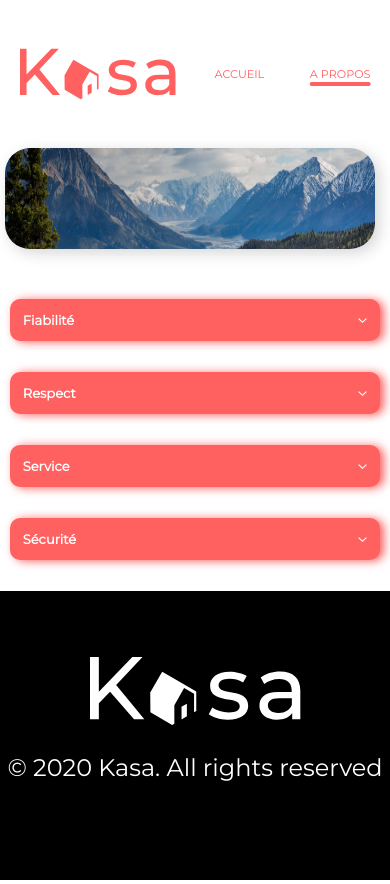
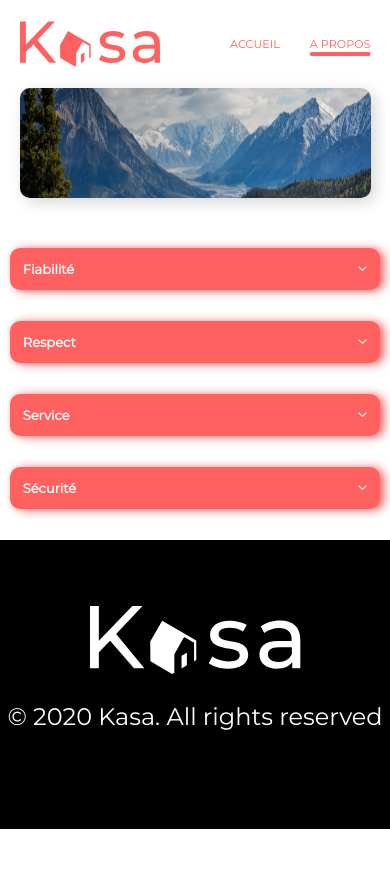
Before and after one commit to almoha73/P11_Kasa, a React (Create React App) app: page /about in a window 390 px wide. After the commit the page ends 854 px from the top, so only its background shows below. Built offline with nearby package versions, Linux system fonts and the light colour scheme.

Commit message:
fignolage

```diff
--- a/src/components/Accordion.js
+++ b/src/components/Accordion.js
@@ -8,23 +8,6 @@ const Accordion = ({ titre, content, large, numb }) => {
   const toggleAccordion = () => {
     setToggle(!toggle);
   };
-
-  let accordionRef = useRef();
-
-  useEffect(() => {
-    let handler = (e) => {
-      if(!accordionRef.current.contains(e.target)){
-        setToggle(false)
-      }
-
-    };
-    document.addEventListener("mousedown", handler)
-
-    return () =>{
-      document.removeEventListener("mousedown", handler)
-    }
-  })
-
 
   return (
 
--- a/src/components/Banner.js
+++ b/src/components/Banner.js
@@ -1,28 +1,18 @@
 import React from "react";
-import about from "../assets/img/about.jpg"
-import home from "../assets/img/home.jpg"
-const Banner = ({noText, text}) => {
+import about from "../assets/img/about.jpg";
+import home from "../assets/img/home.jpg";
+const Banner = ({text}) => {
 	return (
 		<div className="dark-title">
-      <div className="dark"></div>
 			<div className="title">
-        {
-          noText && (
 				<img src={about} alt="" />
-          )
-        }
-        {
-          text && (
+
+				{text && (
 					<>
 						<img src={home} alt="" />
 						<h1>Chez vous, partout et ailleurs</h1>
 					</>
-
-          )
-        }
-
-
-
+				)}
 			</div>
 		</div>
 	);
--- a/src/css/style.css
+++ b/src/css/style.css
@@ -3,24 +3,23 @@
   display: flex;
   justify-content: space-between;
   align-items: center;
-  width: 85vw;
-  margin-left: 7.5vw;
+  width: 90%;
+  margin-left: 5%;
   margin-top: 40px;
+}
+@media screen and (max-width: 600px) {
+  .navigation {
+    margin-top: 10px;
+  }
 }
 @media screen and (max-width: 900px) {
   .navigation svg {
-    width: 20vw;
+    width: 20%;
   }
 }
 @media screen and (max-width: 450px) {
   .navigation svg {
-    width: 40vw;
-  }
-}
-@media screen and (max-width: 900px) {
-  .navigation {
-    width: 90vw;
-    margin-left: 5vw;
+    width: 40%;
   }
 }
 .navigation ul {
@@ -31,18 +30,18 @@
 }
 @media screen and (max-width: 900px) {
   .navigation ul {
-    width: 30vw;
+    width: 30%;
   }
 }
 @media screen and (max-width: 600px) {
   .navigation ul {
-    width: 40vw;
+    width: 40%;
   }
 }
 @media screen and (max-width: 380px) {
   .navigation ul {
-    width: 42vw;
-    justify-content: space-evenly;
+    width: 42%;
+    justify-content: space-between;
   }
 }
 .navigation ul a {
@@ -98,13 +97,13 @@
 
 .dark-title {
   position: relative;
-  width: 100%;
+  width: 95%;
+  margin-left: 2.5%;
   height: 233px;
   margin-top: 40px;
 }
 @media screen and (max-width: 900px) {
   .dark-title {
-    width: 95%;
     display: flex;
     justify-content: center;
     align-items: center;
@@ -113,7 +112,10 @@
 }
 @media screen and (max-width: 450px) {
   .dark-title {
-    height: 12vh;
+    height: 13vh;
+    width: 90%;
+    margin-left: 5%;
+    margin-top: 10px;
   }
 }
 .dark-title .title {
@@ -121,8 +123,7 @@
   background: linear-gradient(240deg, rgba(255, 255, 255, 0) 0%, rgba(0, 0, 0, 0.3) 100%);
   border-radius: 25px;
   height: 100%;
-  width: 95vw;
-  margin-left: 2.5vw;
+  width: 100%;
   box-shadow: 4px 4px 15px 0px #d5d5d5;
   display: flex;
   justify-content: center;
@@ -131,6 +132,7 @@
 @media screen and (max-width: 450px) {
   .dark-title .title {
     justify-content: flex-start;
+    border-radius: 10px;
     width: 100%;
   }
 }
@@ -140,6 +142,11 @@
   width: 100%;
   height: 100%;
   z-index: -1;
+}
+@media screen and (max-width: 450px) {
+  .dark-title .title img {
+    border-radius: 10px;
+  }
 }
 .dark-title .title h1 {
   position: inherit;
@@ -152,14 +159,14 @@
 @media screen and (max-width: 450px) {
   .dark-title .title h1 {
     font-size: 7vw;
-    width: 65vw;
+    width: 75%;
   }
 }
 
 .gallery {
-  width: 85vw;
+  width: 95%;
   height: auto;
-  margin-left: 7.5vw;
+  margin-left: 2.5%;
   margin-top: 57px;
   margin-bottom: 57px;
   padding-top: 56px;
@@ -179,23 +186,29 @@
 }
 @media screen and (max-width: 450px) {
   .gallery {
-    width: 95vw;
-    margin-left: 0;
+    width: 90%;
+    margin-left: 5%;
+    padding-top: 0;
+    margin-top: 30px;
   }
 }
 .gallery .card {
   display: flex;
   flex-wrap: wrap;
-  width: 91%;
+  width: 100%;
   justify-content: space-between;
   align-items: center;
   list-style-type: none;
   gap: 56px;
 }
-@media screen and (max-width: 1050px) {
+@media screen and (max-width: 1210px) {
   .gallery .card {
-    width: 75vw;
     justify-content: center;
+  }
+}
+@media screen and (max-width: 450px) {
+  .gallery .card {
+    gap: 30px;
   }
 }
 .gallery .card .oneCard {
@@ -206,14 +219,13 @@
 }
 @media screen and (max-width: 1050px) {
   .gallery .card .oneCard {
-    width: 75vw;
     height: auto;
   }
 }
 @media screen and (max-width: 450px) {
   .gallery .card .oneCard {
-    height: 25vh;
-    width: 90vw;
+    height: 27vh;
+    width: 100%;
   }
 }
 .gallery .card .oneCard:hover {
@@ -275,12 +287,14 @@ footer p {
   display: flex;
   margin-top: 30px;
   height: auto;
-  width: 90%;
-  margin-left: 5%;
+  width: 95%;
+  margin-left: 2.5%;
 }
-@media screen and (max-width: 450px) {
+@media screen and (max-width: 600px) {
   .logement-title {
     flex-direction: column;
+    width: 90%;
+    margin-left: 5%;
   }
 }
 .logement-title .title-location {
@@ -319,12 +333,12 @@ footer p {
   width: 20%;
   height: unset;
 }
-@media screen and (max-width: 450px) {
+@media screen and (max-width: 600px) {
   .logement-title .host-rate {
     flex-direction: row-reverse;
     width: 100%;
     align-items: center;
-    margin-top: 20px;
+    margin-top: 10px;
   }
 }
 .logement-title .host-rate .host {
@@ -392,16 +406,18 @@ footer p {
 .accordion-bloc {
   display: flex;
   justify-content: space-between;
-  width: 85%;
-  margin-left: 7.5%;
+  width: 95%;
+  margin-left: 2.5%;
   margin-top: 50px;
-  gap: 20px;
+  gap: 76px;
 }
-@media screen and (max-width: 450px) {
+@media screen and (max-width: 600px) {
   .accordion-bloc {
     flex-direction: column;
-    width: 95%;
-    margin-left: 2.5%;
+    width: 90%;
+    margin-left: 5%;
+    gap: 0px;
+    margin-top: 20px;
   }
 }
 
@@ -470,6 +486,7 @@ footer p {
 @media screen and (max-width: 450px) {
   .slides-container {
     height: 25vh;
+    margin-top: 20px;
   }
 }
 .slides-container .slider {
--- a/src/pages/About.js
+++ b/src/pages/About.js
@@ -9,7 +9,7 @@ const About = ({ dataAbout }) => {
   return (
     <div className="page-about">
     <Navigation />
-    <Banner noText/>
+    <Banner />
     <main className="main-about">
       <div className="accordion-about">
         {dataAbout && (
--- a/src/scss/components/_caroussel.scss
+++ b/src/scss/components/_caroussel.scss
@@ -9,6 +9,7 @@
   height: 40vh;
   @media screen and (max-width: 450px){
     height: 25vh;
+    margin-top: 20px;
   }
   .slider {
     position: relative;
--- a/src/scss/components/_index.scss
+++ b/src/scss/components/_index.scss
@@ -1,7 +1,7 @@
 
 @forward 'navigation';
 @forward 'logo';
-@forward 'title';
+@forward 'banner';
 @forward 'gallery';
 @forward 'footer';
 @forward 'exploreDetails';
--- a/src/scss/components/_navigation.scss
+++ b/src/scss/components/_navigation.scss
@@ -4,35 +4,37 @@
   display: flex;
   justify-content: space-between;
   align-items: center;
-  width: 85vw;
-  margin-left: 7.5vw;
+  width: 90%;
+  margin-left: 5%;
   margin-top: 40px;
+  @media screen and (max-width: 600px){
+    margin-top: 10px;
+  }
   svg{
     @media screen and (max-width: 900px){
-      width: 20vw;
+      width: 20%;
     }
     @media screen and (max-width: 450px){
-      width: 40vw;
+      width: 40%;
+
+
     }
   }
-  @media screen and (max-width: 900px){
-    width: 90vw;
-    margin-left: 5vw;
-  }
+
   ul {
     width: 310px;
     justify-content: space-between;
     display: flex;
     list-style-type: none;
     @media screen and (max-width: 900px){
-      width: 30vw;
+      width: 30%;
     }
     @media screen and (max-width: 600px){
-      width: 40vw;
+      width: 40%;
     }
     @media screen and (max-width: 380px){
-      width: 42vw;
-      justify-content: space-evenly;
+      width: 42%;
+      justify-content: space-between;
     }
     a {
       text-decoration: none;
--- a/src/scss/components/_title.scss
+++ /dev/null
@@ -1,60 +0,0 @@
-@use "../abstracts";
-
-.dark-title {
-  position: relative;
-  width: 100%;
-  height: 233px;
-  margin-top: 40px;
-  @media screen and (max-width: 900px) {
-    width: 95%;
-    display: flex;
-    justify-content: center;
-    align-items: center;
-    height: 15vh;
-  }
-  @media screen and (max-width: 450px) {
-    height: 12vh;
-  }
-  .title {
-    position: absolute;
-    background: linear-gradient(
-      240deg,
-      rgba(255, 255, 255, 0) 0%,
-      rgba(0, 0, 0, 0.3) 100%
-    );
-    border-radius: 25px;
-    height: 100%;
-    width: 95vw;
-    margin-left: 2.5vw;
-    box-shadow: 4px 4px 15px 0px #d5d5d5;
-    display: flex;
-    justify-content: center;
-    align-items: center;
-    @media screen and (max-width: 450px) {
-      justify-content: flex-start;
-
-      width: 100%;
-    }
-    img {
-      position: absolute;
-      border-radius: 25px;
-      width: 100%;
-      height: 100%;
-      z-index: -1;
-    }
-    h1 {
-      position: inherit;
-      font-size: 3.5vw;
-      margin-left: 20px;
-      font-weight: 500;
-      color: abstracts.$color-white;
-      z-index: 2;
-
-      @media screen and (max-width: 450px) {
-        font-size: 7vw;
-        width: 65vw;
-      }
-    }
-  }
-
-}
```
Also changed, not shown: src/scss/components/_accordion.scss (+9 -7 lines), src/scss/components/_exploreDetails.scss (+8 -6 lines), src/scss/components/_gallery.scss (+13 -10 lines), src/scss/pages/about.scss (deleted, +0 -25 lines), 1 other file (tests, documents, lock files or other folders). Lines whose indentation alone changed are shown as unchanged.
